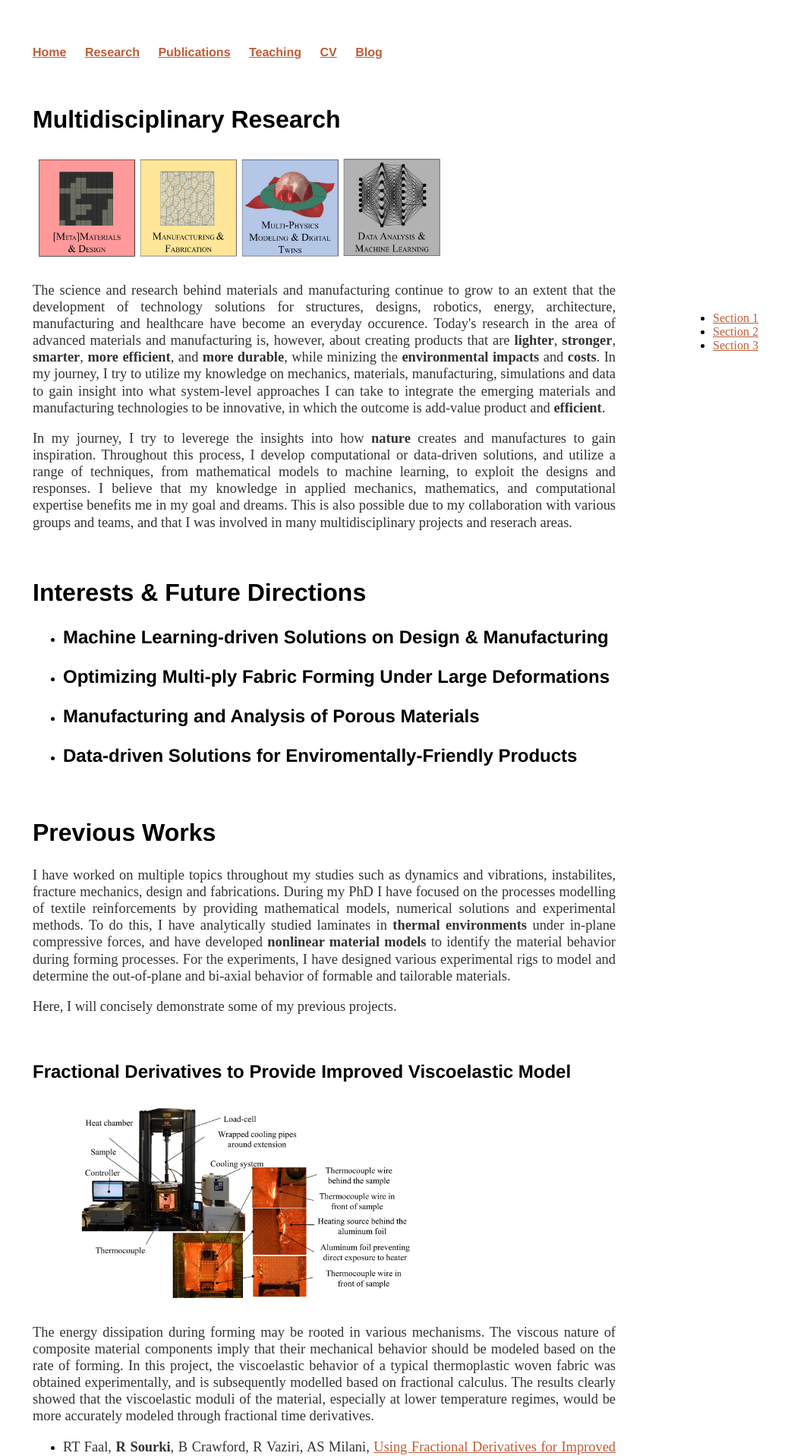
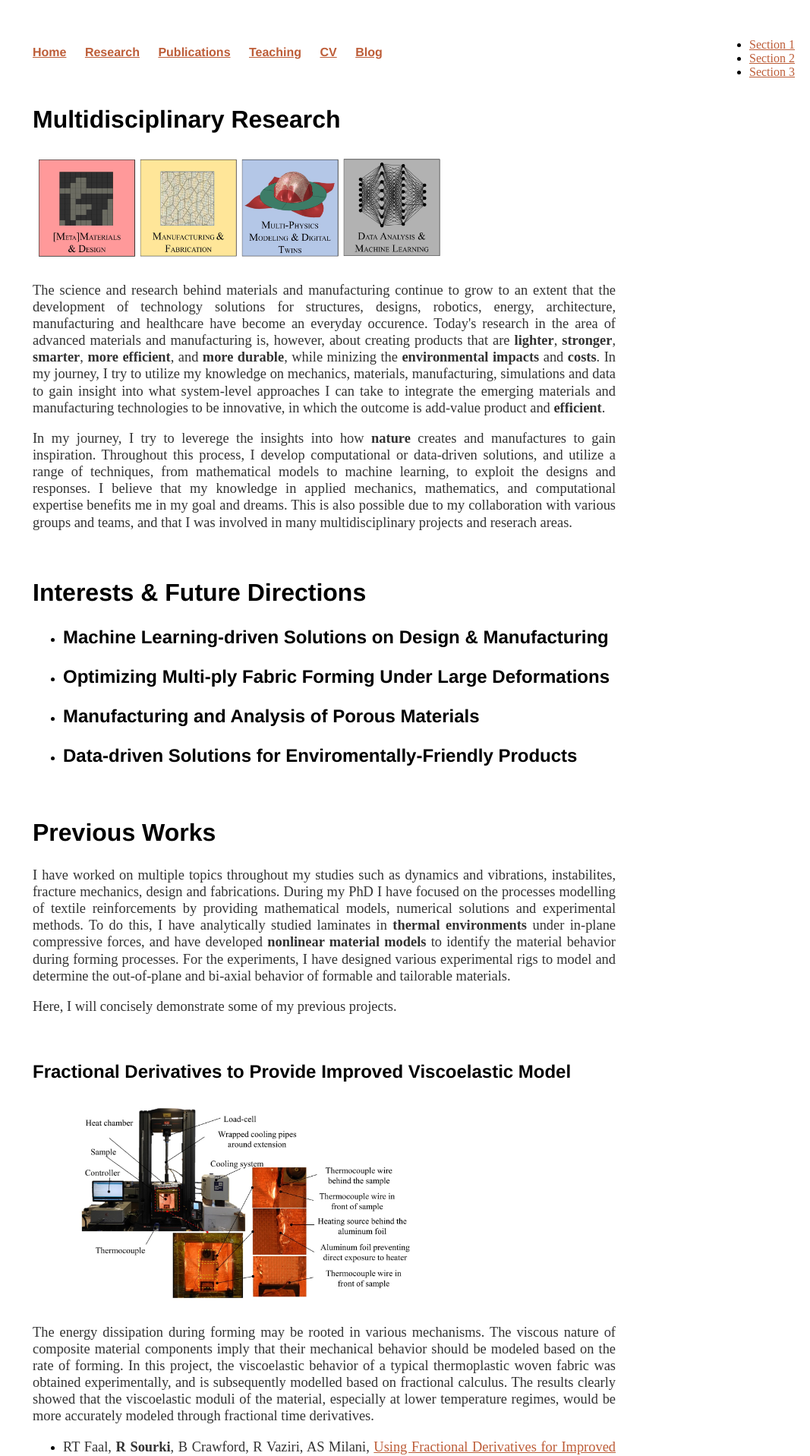
Before and after one commit to rsourki/rsourki.github.io, a Jekyll site: the page built from research/index.html, in a window 1280 px wide. Shown: the top 1917 px of the page at 76% size, without its empty margins (213-1280 px from the left). Built offline with Jekyll 4.4.1, drawn with Linux system fonts in a browser that asks for light colours.

Commit message:
Update main.css

```diff
--- a/css/main.css
+++ b/css/main.css
@@ -24,8 +24,8 @@ a:hover {
 #menu {
   position: fixed;
   right: 0;
-  top: 50%;
-  width: 8em;
+  top: 10%;
+  width: 5em;
   margin-top: -2.5em;
 }
 
```
